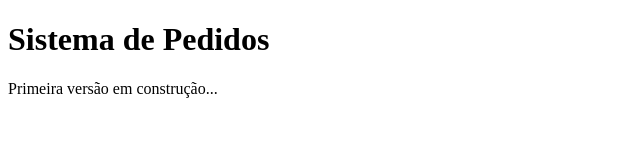
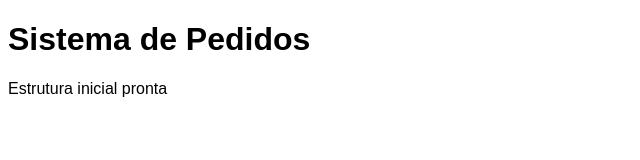
Before and after one commit to prestigecvisual/Apppedidos, a plain HTML site: page index.html in a window 1280 px wide. Shown: the whole page, without its empty margins (0-640 px from the left). Drawn offline with Linux system fonts and the light colour scheme.

Commit message:
Update index.html

```diff
--- a/index.html
+++ b/index.html
@@ -3,12 +3,16 @@
 <head>
   <meta charset="UTF-8">
   <title>App Pedidos</title>
+  <link rel="stylesheet" href="css/style.css">
 </head>
 <body>
 
 <h1>Sistema de Pedidos</h1>
 
-<p>Primeira versão em construção...</p>
+<p>Estrutura inicial pronta</p>
+
+<script src="data/db.js"></script>
+<script src="js/app.js"></script>
 
 </body>
 </html>
```
